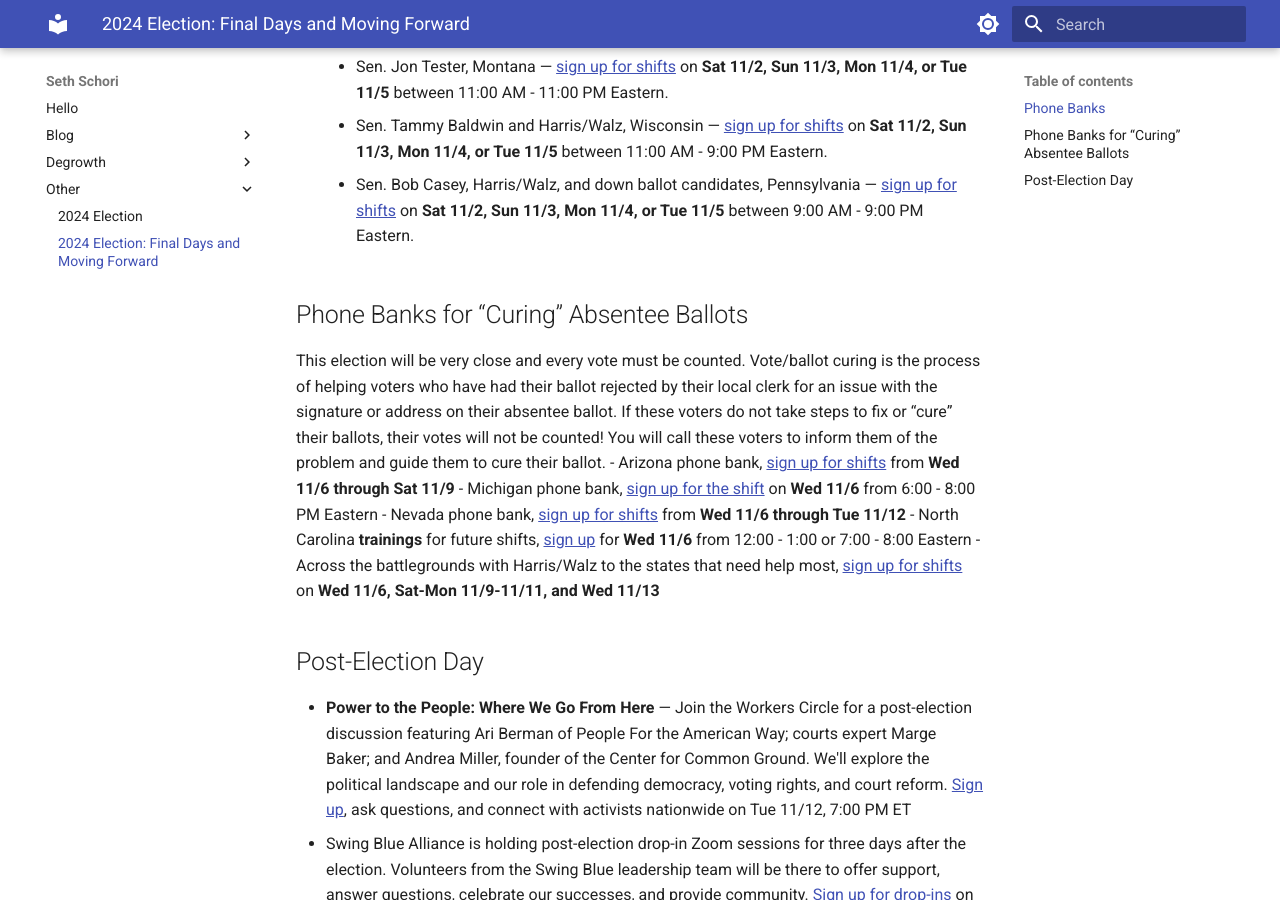
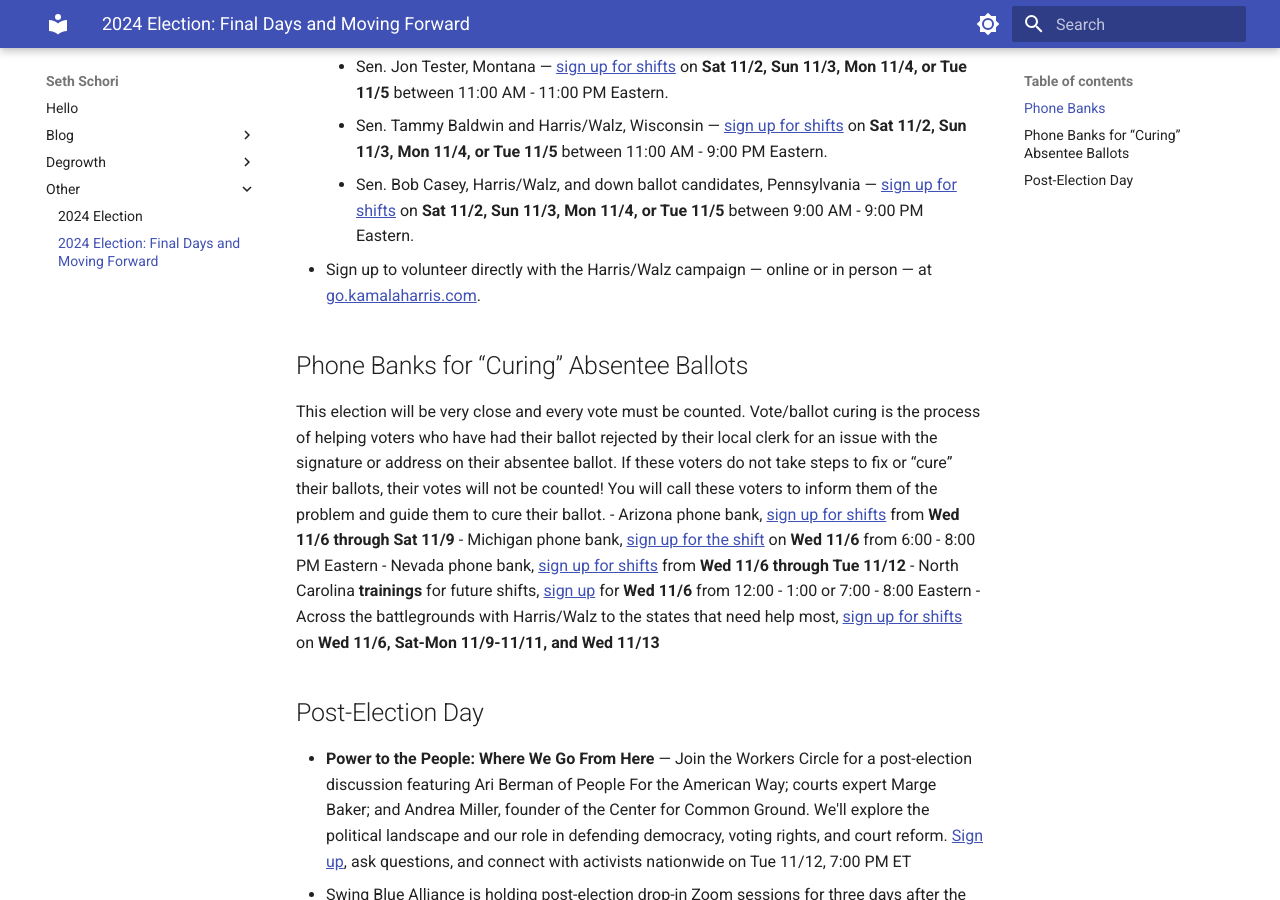
Before and after one commit to sethschori/sethschori.github.io, an MkDocs documentation site: the page built from docs/other/2024-election-ending.md, in a window 1280 px wide and 900 px high, scrolled down 615 px. Built offline with MkDocs 1.6.1 and Material for MkDocs 9.7.7, drawn with Linux system fonts in a browser that asks for light colours.

Commit message:
vault backup: 2024-11-02 09:55:17

```diff
--- a/docs/other/2024-election-ending.md
+++ b/docs/other/2024-election-ending.md
@@ -9,6 +9,7 @@
 	- Sen. Jon Tester, Montana — [sign up for shifts](https://www.mobilize.us/bigskyvictory/event/703769/) on **Sat 11/2, Sun 11/3, Mon 11/4, or Tue 11/5** between 11:00 AM - 11:00 PM Eastern.
 	- Sen. Tammy Baldwin and Harris/Walz, Wisconsin — [sign up for shifts](https://www.mobilize.us/wisdems/event/701123/) on **Sat 11/2, Sun 11/3, Mon 11/4, or Tue 11/5** between 11:00 AM - 9:00 PM Eastern.
 	- Sen. Bob Casey, Harris/Walz, and down ballot candidates, Pennsylvania — [sign up for shifts](https://www.mobilize.us/2024pavictory/event/723274/) on **Sat 11/2, Sun 11/3, Mon 11/4, or Tue 11/5** between 9:00 AM - 9:00 PM Eastern.
+- Sign up to volunteer directly with the Harris/Walz campaign — online or in person — at [go.kamalaharris.com](https://go.kamalaharris.com/).
 ## Phone Banks for “Curing” Absentee Ballots
 This election will be very close and every vote must be counted. Vote/ballot curing is the process of helping voters who have had their ballot rejected by their local clerk for an issue with the signature or address on their absentee ballot. If these voters do not take steps to fix or “cure” their ballots, their votes will not be counted! You will call these voters to inform them of the problem and guide them to cure their ballot.
 - Arizona phone bank, [sign up for shifts](https://www.mobilize.us/azdems/event/717867/) from **Wed 11/6 through Sat 11/9**
```
